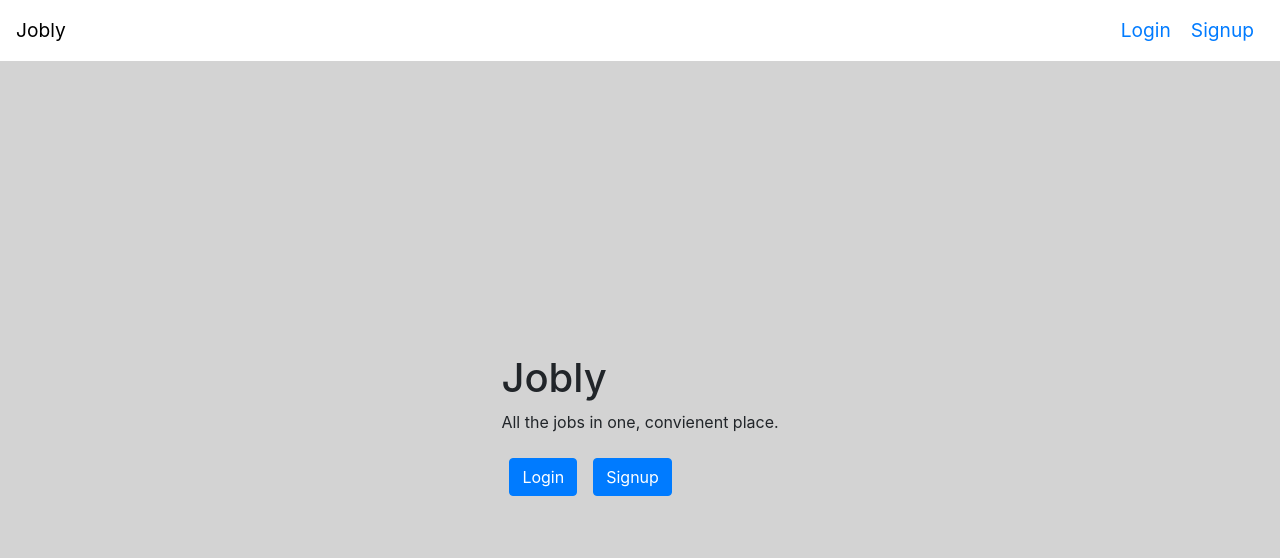
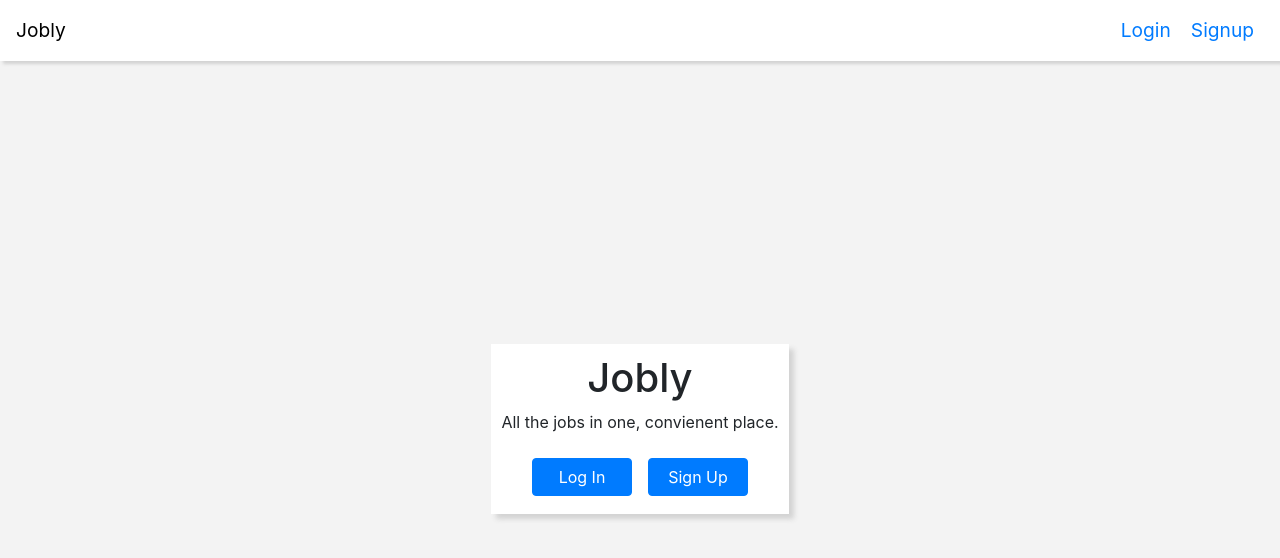
Before and after one commit to ursawd/react-jobly-frontend, a React (Create React App) app: page / in a window 1280 px wide. Shown: the top 558 px of the page. Built offline with nearby package versions, Linux system fonts and the light colour scheme; no server answers; the HTML template or start-up script is replaced by a standard one.

Commit message:
checkpoint 4 css update

```diff
--- a/src/App.css
+++ b/src/App.css
@@ -1,5 +1,5 @@
 .App {
   /* text-align: center; */
-  background-color: lightgrey;
+  background-color: #f3f3f3;
   min-height: 100vh;
 }
--- a/src/CompanyCard.css
+++ b/src/CompanyCard.css
@@ -1,14 +1,24 @@
 .CompanyCard {
   margin: 2rem auto;
   background-color: white;
+  color: inherit;
   width: 60%;
   min-height: 150px;
   padding: 2rem;
   box-shadow: 5px 5px 5px darkgray;
+  display: flex;
+  flex-direction: column;
+}
+.CompanyCard a:hover {
+  text-decoration: none;
+}
+.CompanyCard a {
+  color: black;
 }
 .CompanyCard:hover {
-  box-shadow: 5px 5px 5px black;
+  box-shadow: 5px 5px 5px #777777;
 }
+
 .CompanyCard-image {
   width: 75px;
 }
--- a/src/CompanyCard.js
+++ b/src/CompanyCard.js
@@ -1,21 +1,24 @@
 import React from "react";
+import { Link } from "react-router-dom";
 import "./CompanyCard.css";
 
 const CompanyCard = (props) => {
-  const { name, description, logoUrl } = props.input;
+  const { handle, name, description, logoUrl } = props.input;
   return (
     <div className="CompanyCard">
+      <Link to={`/companies/${handle}`}>
         <div>
+          <div className="d-flex justify-content-between">
             <h3>{name}</h3>
+            <div>
               {logoUrl && (
-          <img
-            src={logoUrl}
-            alt={name}
-            className="float-right ml-5 CompanyCard-image"
-          />
+                <img src={logoUrl} alt={name} className=" CompanyCard-image" />
               )}
             </div>
+          </div>
           <p>{description}</p>
+        </div>
+      </Link>
     </div>
   );
 };
--- a/src/Home.css
+++ b/src/Home.css
@@ -3,4 +3,13 @@
   display: flex;
   align-items: center;
   justify-content: center;
+  text-align: center;
 }
+.Home-card {
+  box-shadow: 5px 5px 5px lightgray;
+  padding: 10px;
+  background-color: #fff;
+}
+#Home a {
+  width: 100px;
+}
--- a/src/Home.js
+++ b/src/Home.js
@@ -8,7 +8,7 @@ const Home = () => {
 
   return (
     <div id="Home">
-      <div>
+      <div className="Home-card">
         <h1>Jobly</h1>
         <p>All the jobs in one, convienent place.</p>
 
@@ -19,10 +19,10 @@ const Home = () => {
         ) : (
           <div>
             <Link to="/login" className="btn btn-primary m-2">
-              Login
+              Log In
             </Link>
             <Link to="/signup" className="btn btn-primary m-2">
-              Signup
+              Sign Up
             </Link>
           </div>
         )}
--- a/src/LoginForm.css
+++ b/src/LoginForm.css
@@ -6,4 +6,5 @@
   margin: auto auto;
   margin-top: 50px;
   text-align: left;
+  box-shadow: 5px 5px 5px lightgray;
 }
--- a/src/NavBar.css
+++ b/src/NavBar.css
@@ -4,6 +4,7 @@
   padding: 1rem;
   display: flex;
   justify-content: space-between;
+  box-shadow: 3px 3px 3px lightgray;
 }
 .NavBar a.active {
   color: black;
--- a/src/SignupForm.css
+++ b/src/SignupForm.css
@@ -6,4 +6,5 @@
   margin: auto auto;
   margin-top: 50px;
   text-align: left;
+  box-shadow: 5px 5px 5px lightgray;
 }
```
Also changed, not shown: src/CompanyCard copy.js (added, +22 -0 lines). Lines whose indentation alone changed are shown as unchanged.
